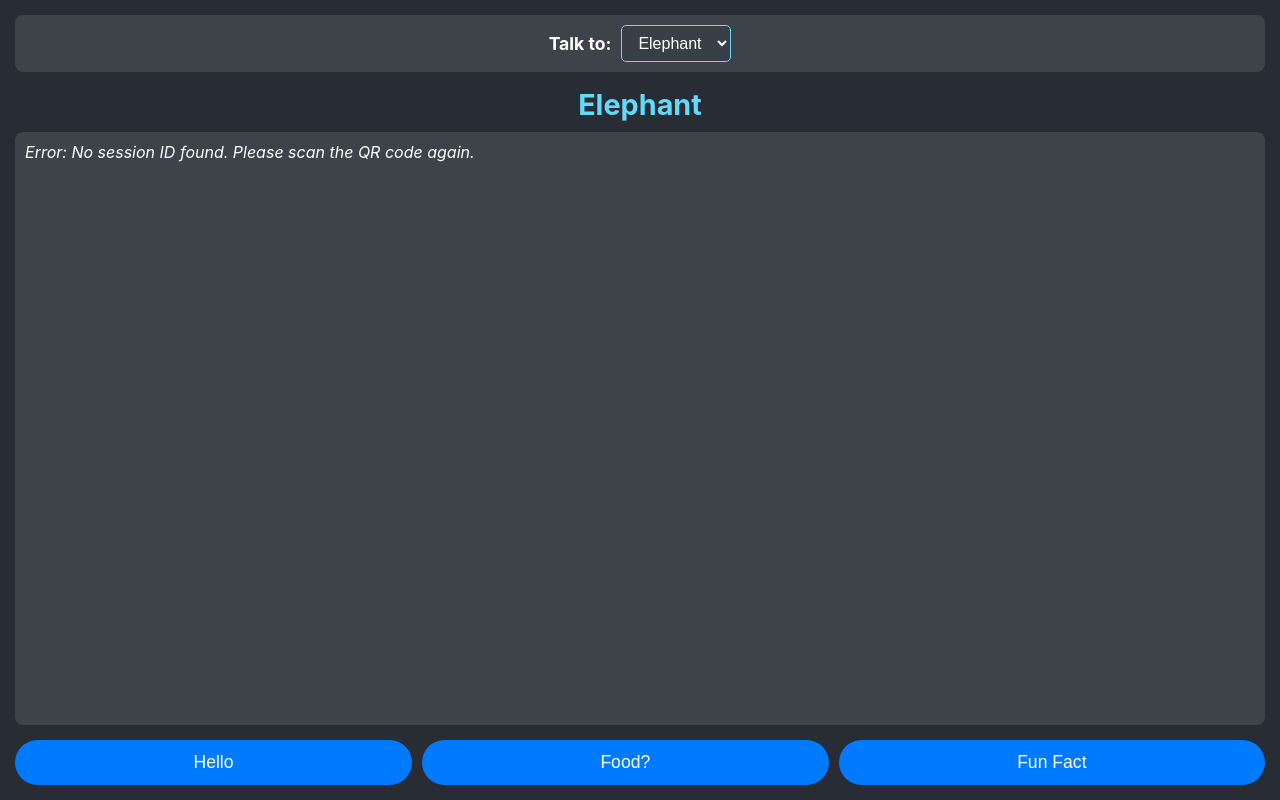
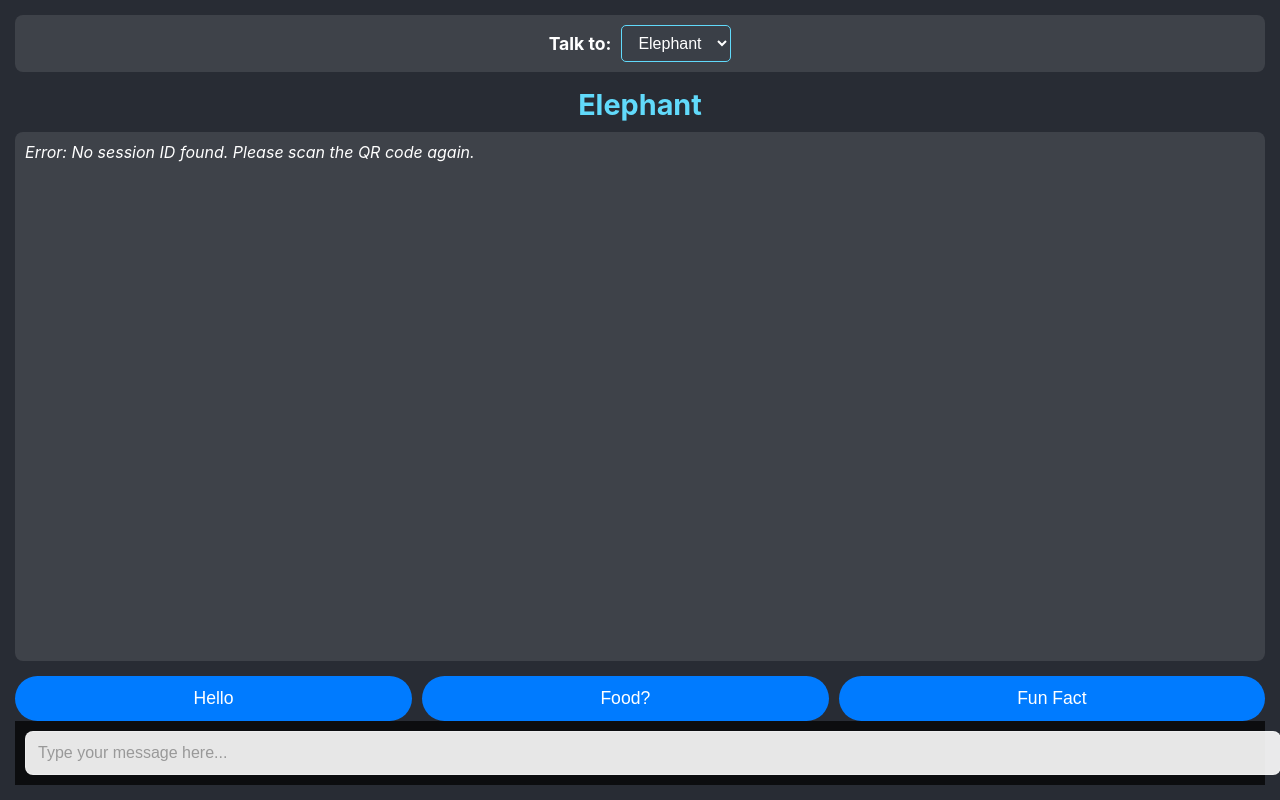
Before and after one commit to Nemo1999/ABMI_Demo, a FastAPI app: page /mobile in a window 1280 px wide. Run offline with FastAPI, Linux system fonts and the light colour scheme.

Commit message:
feat: add ai response

```diff
--- a/main.py
+++ b/main.py
@@ -4,6 +4,7 @@
 from fastapi.staticfiles import StaticFiles
 import json
 import logging
+from ai import generate_ai_response
 
 # Configure logging
 logging.basicConfig(level=logging.INFO, format='%(asctime)s - %(levelname)s - %(message)s')
@@ -92,8 +93,21 @@
             if message["type"] == "user_message":
                 animal = message.get("animal")
                 content_key = message.get("content_key") # e.g., "hello", "food"
+                content = message.get("content", "")
                 logging.info(f"Processing user_message for animal '{animal}' with key '{content_key}'.")
-                if animal in animal_responses and content_key in animal_responses[animal]:
+
+                # Handle text input from the user - use AI to generate response
+                if content_key == "text_input":
+                    # Generate AI response using Gemini API
+                    ai_response = generate_ai_response(content, animal)
+                    response_message = {
+                        "type": "animal_response",
+                        "animal": animal,
+                        "content": ai_response
+                    }
+                    await asyncio.sleep(0.5) # Dramatic pause
+                    await manager.broadcast(json.dumps(response_message), session_id)
+                elif animal in animal_responses and content_key in animal_responses[animal]:
                     response_text = animal_responses[animal][content_key]
                     response_message = {
                         "type": "animal_response",
--- a/requirements.txt
+++ b/requirements.txt
@@ -14,3 +14,4 @@
 typing-inspection==0.4.2
 uvicorn==0.38.0
 websockets==15.0.1
+google-genai
--- a/static/css/style.css
+++ b/static/css/style.css
@@ -129,6 +129,32 @@
     box-sizing: border-box;
 }
 
+#mobile-input-container {
+    pointer-events: auto; /* Enable pointer events for the input */
+    padding: 10px;
+    background-color: rgba(0, 0, 0, 0.7);
+}
+
+#mobile-text-input {
+    width: 100%;
+    padding: 12px;
+    border: 1px solid rgba(255, 255, 255, 0.3);
+    border-radius: 8px;
+    background-color: rgba(255, 255, 255, 0.9);
+    color: #333;
+    font-size: 16px;
+    outline: none;
+}
+
+#mobile-text-input:focus {
+    border-color: #007bff;
+    background-color: white;
+}
+
+#mobile-text-input::placeholder {
+    color: #999;
+}
+
 .animal-selector {
     display: flex;
     justify-content: center;
--- a/static/js/mobile.js
+++ b/static/js/mobile.js
@@ -68,6 +68,36 @@
     }
     connectWebSocket();
 
+    // Handle text input
+    const textInput = document.getElementById('mobile-text-input');
+    if (textInput) {
+        textInput.addEventListener('keypress', (e) => {
+            if (e.key === 'Enter' && textInput.value.trim()) {
+                if (!currentAnimal) {
+                    console.warn("Mobile Messaging Test App: No animal selected, cannot send message.");
+                    appendMessage({ type: 'system_notification', content: 'Please select an animal first.' });
+                    return;
+                }
+                if (socket.readyState !== WebSocket.OPEN) {
+                    console.warn("Mobile Messaging Test App: WebSocket not open, cannot send message.");
+                    appendMessage({ type: 'system_notification', content: 'Connection lost. Please wait...' });
+                    return;
+                }
+
+                const message = {
+                    type: 'user_message',
+                    animal: currentAnimal,
+                    content: textInput.value.trim(),
+                    content_key: 'text_input' // Custom key for text input
+                };
+                console.log(`Mobile Messaging Test App: Sending message: ${JSON.stringify(message)}`);
+                socket.send(JSON.stringify(message));
+                appendMessage(message); // Display user's own message immediately
+                textInput.value = ''; // Clear the input
+            }
+        });
+    }
+
     // Messaging UI Interaction
     messageButtons.forEach(button => {
         button.addEventListener('click', () => {
--- a/templates/mobile.html
+++ b/templates/mobile.html
@@ -23,6 +23,9 @@
             <button class="msg-btn" data-key="food">Food?</button>
             <button class="msg-btn" data-key="fun_fact">Fun Fact</button>
         </div>
+        <div id="mobile-input-container">
+            <input type="text" id="mobile-text-input" placeholder="Type your message here..." />
+        </div>
     </div>
 
     <script src="/static/js/mobile.js"></script>
```
Also changed, not shown: ai.py (added, +16 -0 lines).
